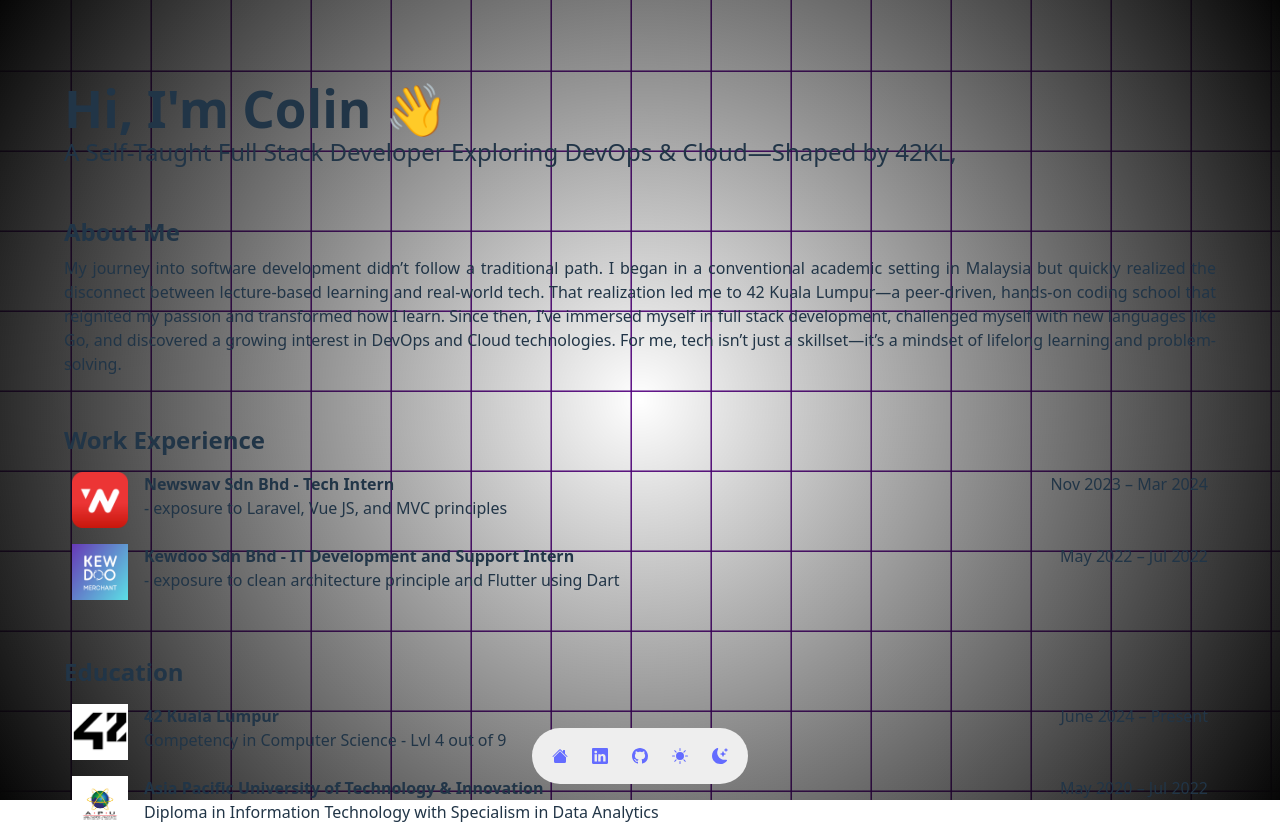
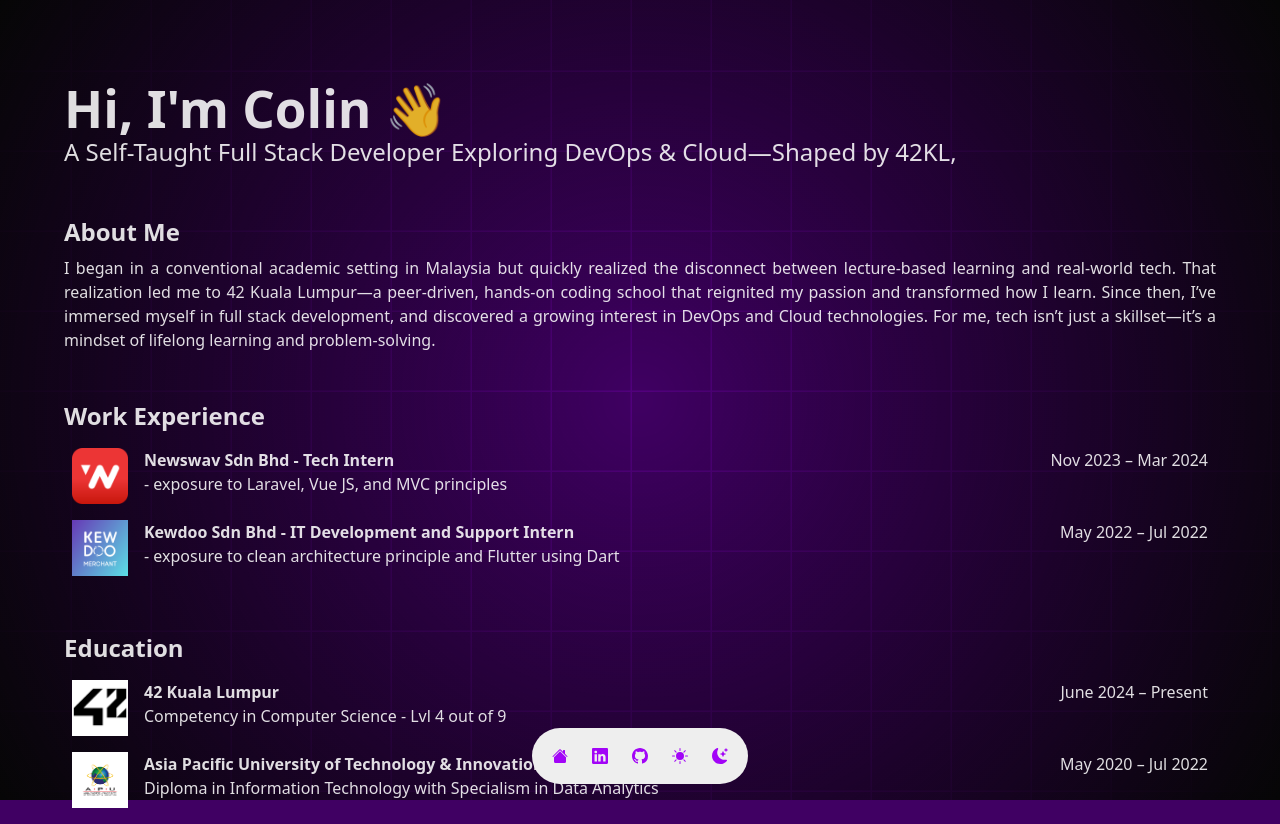
Before and after one commit to colin-woon/portfolio-website, a React (Vite) app: page / in a window 1280 px wide. Shown: the top 824 px of the page. Built offline with nearby package versions, Linux system fonts and the light colour scheme.

Commit message:
style: removed light theme and shorten about me

```diff
--- a/src/App.tsx
+++ b/src/App.tsx
@@ -21,7 +21,7 @@ function App() {
 
       <div>
         <p className="section-title" >About Me</p>
-        <p className='text-justify'>My journey into software development didn’t follow a traditional path. I began in a conventional academic setting in Malaysia but quickly realized the disconnect between lecture-based learning and real-world tech. That realization led me to 42 Kuala Lumpur—a peer-driven, hands-on coding school that reignited my passion and transformed how I learn. Since then, I’ve immersed myself in full stack development, challenged myself with new languages like Go, and discovered a growing interest in DevOps and Cloud technologies. For me, tech isn’t just a skillset—it’s a mindset of lifelong learning and problem-solving.</p>
+        <p className='text-justify'>I began in a conventional academic setting in Malaysia but quickly realized the disconnect between lecture-based learning and real-world tech. That realization led me to 42 Kuala Lumpur—a peer-driven, hands-on coding school that reignited my passion and transformed how I learn. Since then, I’ve immersed myself in full stack development, and discovered a growing interest in DevOps and Cloud technologies. For me, tech isn’t just a skillset—it’s a mindset of lifelong learning and problem-solving.</p>
       </div>
 
       <div>
--- a/src/styles.css
+++ b/src/styles.css
@@ -7,9 +7,9 @@
   line-height: 1.5;
   font-weight: 400;
 
-  color-scheme: light dark;
+  color-scheme: dark;
   color: rgba(255, 255, 255, 0.87);
-  background-color: #242424;
+  background-color: #400063;
 
   font-synthesis: none;
   text-rendering: optimizeLegibility;
@@ -19,11 +19,11 @@
 
 a {
   font-weight: 500;
-  color: #646cff;
+  color: #a204f7;
   text-decoration: inherit;
 }
 a:hover {
-  color: #535bf2;
+  color: #610294;
 }
 
 body {
@@ -51,24 +51,11 @@ button {
   transition: border-color 0.25s;
 }
 button:hover {
-  border-color: #646cff;
+  border-color: #a204f7;
 }
 button:focus,
 button:focus-visible {
   outline: 4px auto -webkit-focus-ring-color;
-}
-
-@media (prefers-color-scheme: light) {
-  :root {
-    color: #213547;
-    background-color: #ffffff;
-  }
-  a:hover {
-    color: #747bff;
-  }
-  button {
-    background-color: #f9f9f9;
-  }
 }
 
 @theme inline {
```
